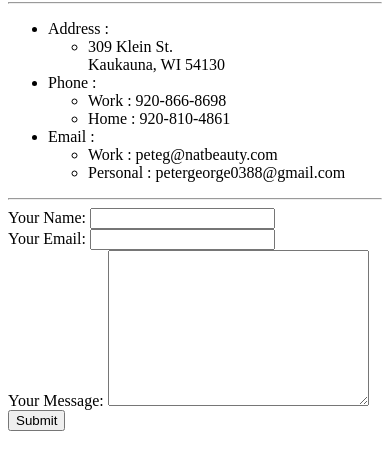
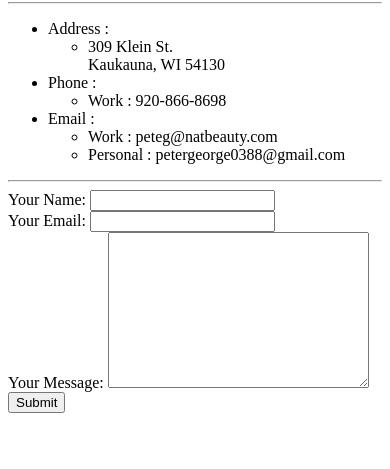
Before and after one commit to pgeorge0388/cv, a plain HTML site: page contactinfo.html in a window 390 px wide. Shown: the part 115-584 px from the top of the page. Drawn offline with Linux system fonts and the light colour scheme.

Commit message:
took out personal phone

```diff
--- a/contactinfo.html
+++ b/contactinfo.html
@@ -16,7 +16,7 @@
       <li>Phone :</li>
       <ul>
         <li>Work : 920-866-8698</li>
-        <li>Home : 920-810-4861</li>
+        <!-- <li>Home : 920-810-4861</li> -->
       </ul>
       <li>Email :</li>
       <ul>
```
